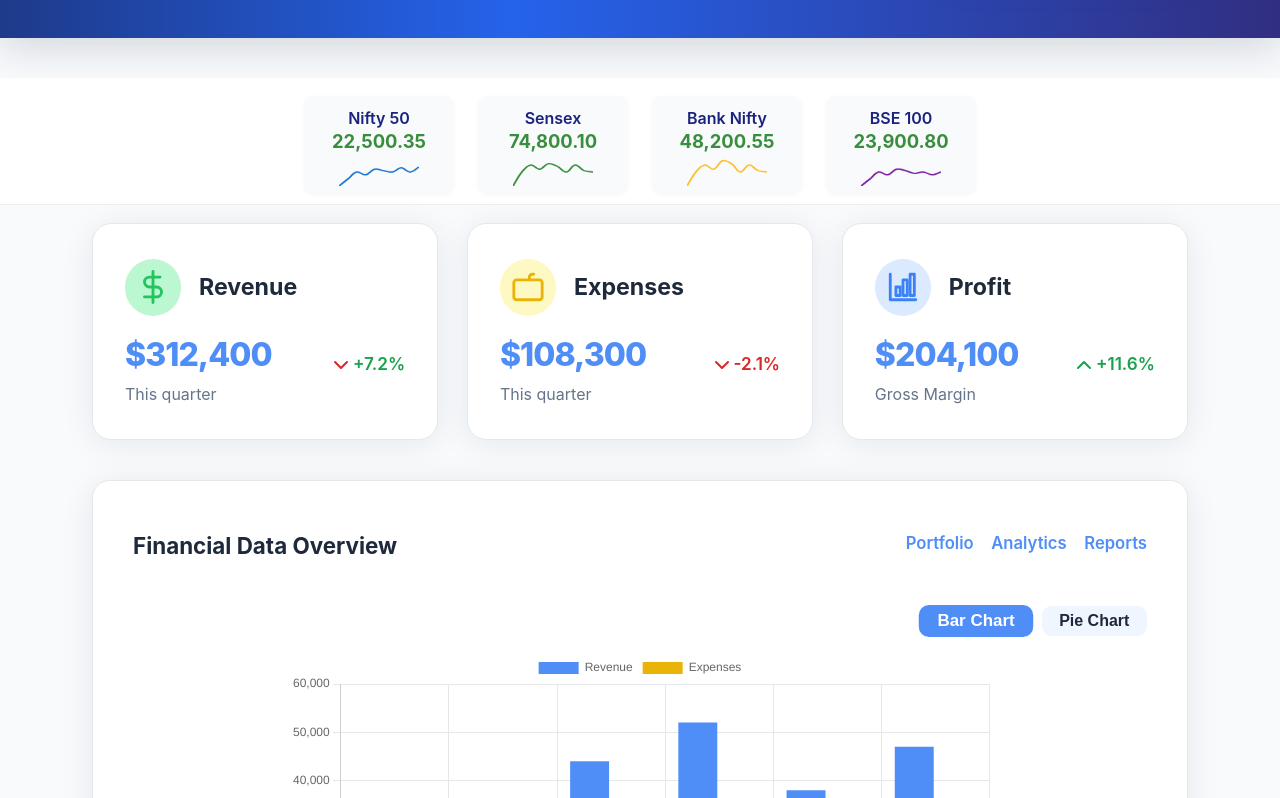
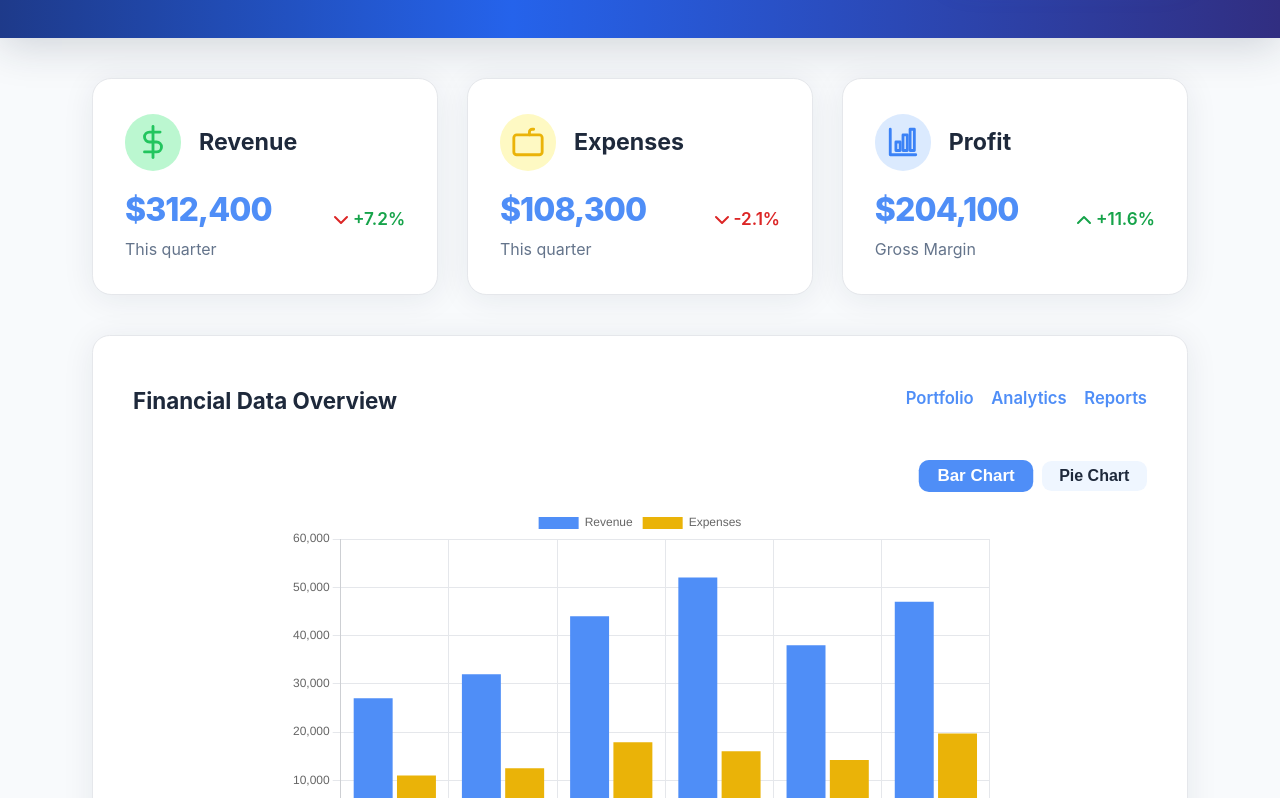
Before and after one commit to rajtayade24/financial-analyzing, a plain HTML site: page index.html in a window 1280 px wide. Shown: the part 302-1100 px from the top of the page. Drawn offline with nearby package versions, Linux system fonts and the light colour scheme.

Commit message:
Revert "Added Stock market indices"

```diff
--- a/index.html
+++ b/index.html
@@ -30,39 +30,7 @@
       </div>
     </div>
   </header>
-<!-- Stock Indices Section -->
-<section class="indices-section">
-  <div class="indices-container">
-    <div class="index-card">
-      <div class="index-info">
-        <span class="index-name">Nifty 50</span>
-        <span class="index-value" id="niftyValue">22,500.35</span>
-      </div>
-      <canvas class="index-sparkline" id="niftySpark"></canvas>
-    </div>
-    <div class="index-card">
-      <div class="index-info">
-        <span class="index-name">Sensex</span>
-        <span class="index-value" id="sensexValue">74,800.10</span>
-      </div>
-      <canvas class="index-sparkline" id="sensexSpark"></canvas>
-    </div>
-    <div class="index-card">
-      <div class="index-info">
-        <span class="index-name">Bank Nifty</span>
-        <span class="index-value" id="bankniftyValue">48,200.55</span>
-      </div>
-      <canvas class="index-sparkline" id="bankniftySpark"></canvas>
-    </div>
-    <div class="index-card">
-      <div class="index-info">
-        <span class="index-name">BSE 100</span>
-        <span class="index-value" id="bse100Value">23,900.80</span>
-      </div>
-      <canvas class="index-sparkline" id="bse100Spark"></canvas>
-    </div>
-  </div>
-</section>
+
   <!-- Metrics Section -->
   <section class="metrics">
 
--- a/scripts.js
+++ b/scripts.js
@@ -104,47 +104,3 @@ document.getElementById("pieChartBtn").addEventListener("click", function () {
 // Set current year in footer and draw first chart
 document.getElementById("currentYear").textContent = new Date().getFullYear();
 drawBarChart();
-
-// ...existing code...
-
-// Demo sparkline data for indices
-const sparkData = {
-  nifty: [22400, 22450, 22500, 22480, 22520, 22510, 22500, 22530, 22500, 22535],
-  sensex: [74700, 74800, 74850, 74820, 74860, 74840, 74800, 74850, 74810, 74800],
-  banknifty: [48100, 48200, 48250, 48220, 48280, 48260, 48200, 48250, 48210, 48200],
-  bse100: [23800, 23850, 23900, 23880, 23920, 23910, 23890, 23900, 23880, 23900]
-};
-
-function renderSparkline(canvasId, data, color) {
-  const ctx = document.getElementById(canvasId).getContext('2d');
-  new Chart(ctx, {
-    type: 'line',
-    data: {
-      labels: data.map((_, i) => i + 1),
-      datasets: [{
-        data: data,
-        borderColor: color,
-        backgroundColor: 'rgba(0,0,0,0)',
-        borderWidth: 2,
-        pointRadius: 0,
-        tension: 0.4
-      }]
-    },
-    options: {
-      responsive: false,
-      plugins: { legend: { display: false }, tooltip: { enabled: false } },
-      scales: {
-        x: { display: false },
-        y: { display: false }
-      }
-    }
-  });
-}
-
-// Render sparklines on DOMContentLoaded
-document.addEventListener('DOMContentLoaded', function() {
-  renderSparkline('niftySpark', sparkData.nifty, '#1976d2');
-  renderSparkline('sensexSpark', sparkData.sensex, '#388e3c');
-  renderSparkline('bankniftySpark', sparkData.banknifty, '#fbc02d');
-  renderSparkline('bse100Spark', sparkData.bse100, '#7b1fa2');
-});
--- a/styles.css
+++ b/styles.css
@@ -149,63 +149,6 @@ a:hover {
 @media (max-width: 750px) {
   .header-illustration {
     display: none;
-  }
-}
-/* Stock Indices Section */
-.indices-section {
-  background: #fff;
-  padding: 18px 0 10px 0;
-  border-bottom: 1px solid #eee;
-  margin-bottom: 18px;
-}
-.indices-container {
-  display: flex;
-  gap: 24px;
-  justify-content: center;
-  align-items: flex-end;
-  flex-wrap: wrap;
-}
-.index-card {
-  background: #f8fafc;
-  border-radius: 10px;
-  box-shadow: 0 1px 4px rgba(0,0,0,0.04);
-  padding: 12px 18px 8px 18px;
-  min-width: 150px;
-  display: flex;
-  flex-direction: column;
-  align-items: center;
-}
-.index-info {
-  display: flex;
-  flex-direction: column;
-  align-items: center;
-  margin-bottom: 4px;
-}
-.index-name {
-  font-size: 1rem;
-  font-weight: 600;
-  color: #1a237e;
-}
-.index-value {
-  font-size: 1.15rem;
-  font-weight: 700;
-  color: #388e3c;
-  margin-top: 2px;
-}
-.index-sparkline {
-  width: 80px !important;
-  height: 28px !important;
-  margin-top: 2px;
-}
-@media (max-width: 700px) {
-  .indices-container {
-    flex-direction: column;
-    align-items: stretch;
-    gap: 12px;
-  }
-  .index-card {
-    min-width: unset;
-    width: 100%;
   }
 }
 
```
Also changed, not shown: 1 other file.
